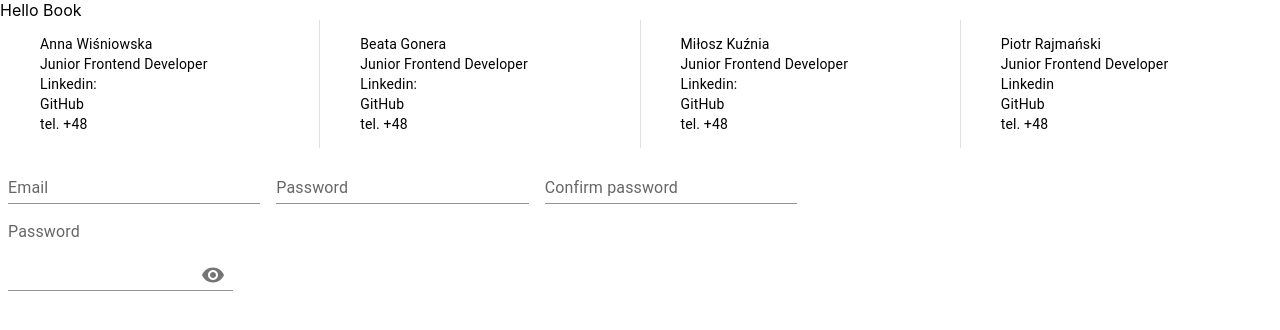
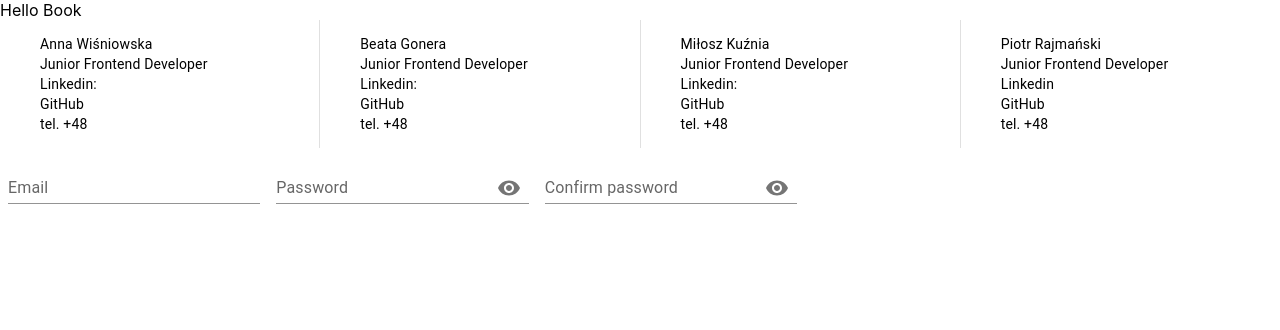
Before and after one commit to rajmanski/BookShare, a React (Create React App) app: page / in a window 1280 px wide. Shown: the top 330 px of the page. Built offline with nearby package versions, Linux system fonts and the light colour scheme.

Commit message:
Poprawa typów inputów

```diff
--- a/src/components/RegisterPage/RegisterPage.tsx
+++ b/src/components/RegisterPage/RegisterPage.tsx
@@ -7,6 +7,7 @@ import InputAdornment from '@mui/material/InputAdornment';
 import IconButton from '@mui/material/IconButton';
 import Visibility from '@mui/icons-material/Visibility';
 import VisibilityOff from '@mui/icons-material/VisibilityOff';
+import FormControl from '@mui/material/FormControl';
 
 
 export const RegisterPage = () => {
@@ -52,11 +53,11 @@ export const RegisterPage = () => {
       autoComplete="off"
     >
       <TextField id="standard-basic" label="Email" variant="standard" />
-      <TextField id="standard-basic" label="Password" variant="standard" />
-      <TextField id="standard-basic" label="Confirm password" variant="standard" />
+
+
+      <FormControl fullWidth sx={{ m: 1 }} variant="standard">
       <InputLabel htmlFor="standard-adornment-password">Password</InputLabel>
       <Input
-
             id="standard-adornment-password"
             type={values.showPassword ? 'text' : 'password'}
             value={values.password}
@@ -72,8 +73,29 @@ export const RegisterPage = () => {
                   </IconButton>
                 </InputAdornment>
               }
+            />
+        </FormControl>
 
+        <FormControl fullWidth sx={{ m: 1 }} variant="standard">
+      <InputLabel htmlFor="standard-adornment-password">Confirm password</InputLabel>
+      <Input
+            id="standard-adornment-password"
+            type={values.showPassword ? 'text' : 'password'}
+            value={values.password}
+            onChange={handleChange('password')}
+            endAdornment={
+                <InputAdornment position="end">
+                  <IconButton
+                    aria-label="toggle password visibility"
+                    onClick={handleClickShowPassword}
+                    onMouseDown={handleMouseDownPassword}
+                  >
+                    {values.showPassword ? <VisibilityOff /> : <Visibility />}
+                  </IconButton>
+                </InputAdornment>
+              }
             />
+        </FormControl>
     </Box>
    )
 }
```
